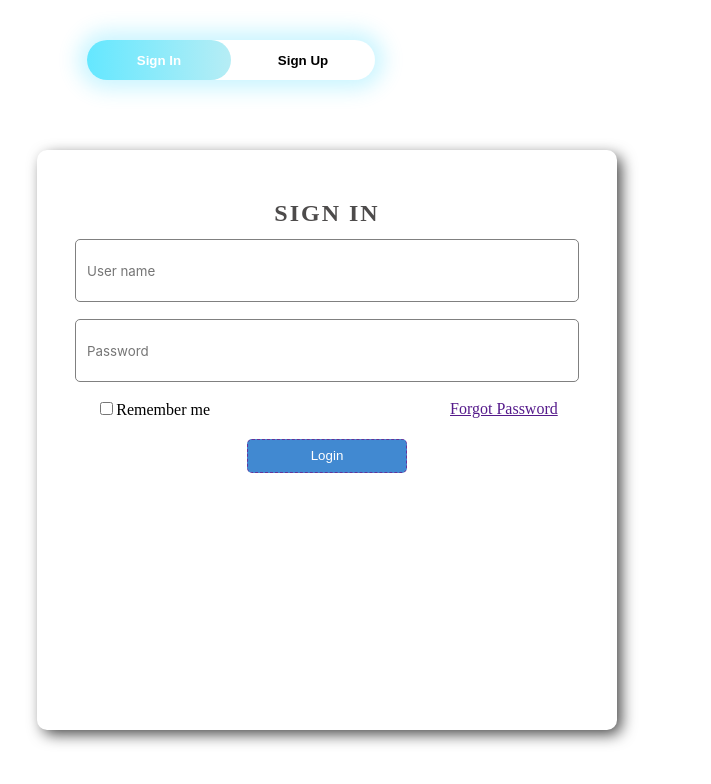
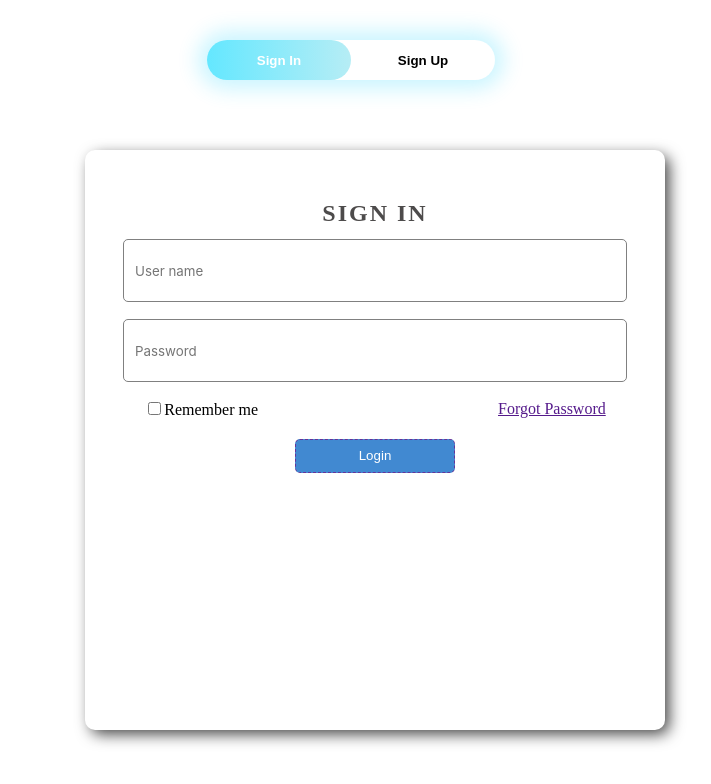
Before and after one commit to DeviPrasadKL/SignIn-SignUp-Pages, a React (Vite) app: page / in a window 1280 px wide. Shown: the top 784 px of the page, without its empty margins (313-1024 px from the left). Built offline with nearby package versions, Linux system fonts and the light colour scheme.

Commit message:
Adding Toogle switch

```diff
--- a/src/Components/Main.jsx
+++ b/src/Components/Main.jsx
@@ -20,7 +20,11 @@ export default function Main() {
                     <button type="button" className='toggle-btn' onClick={handleToggle} style={{ color: flag ? 'black' : 'white' }} >Sign Up</button>
                 </div>
             </div>
-            <Component />
+            <div className='ContentBox'>
+                <div className='formContent'>
+                    <Component />
+                </div>
+            </div>
         </div>
     );
 }
--- a/src/index.css
+++ b/src/index.css
@@ -2,6 +2,7 @@
   display: flex;
   justify-content: center;
   align-items: center;
+  flex-direction: column;
   height: 90vh;
 }
 @media (max-width: 450px) {
@@ -90,7 +91,7 @@
 }
 
 .container{
-  margin-left: 30%;
+  margin-left: 40%;
 }
 
 .toggle-outer{
@@ -119,3 +120,15 @@
   transition: .5s;
   border-radius: 30px;
 }
+
+.ContentBox{
+  display: flex;
+  margin-left: 28%;
+  width: 39rem;
+  height: 45rem;
+  overflow: hidden;
+}
+.formContent{
+  position: relative;
+  width: 100%;
+}
```
